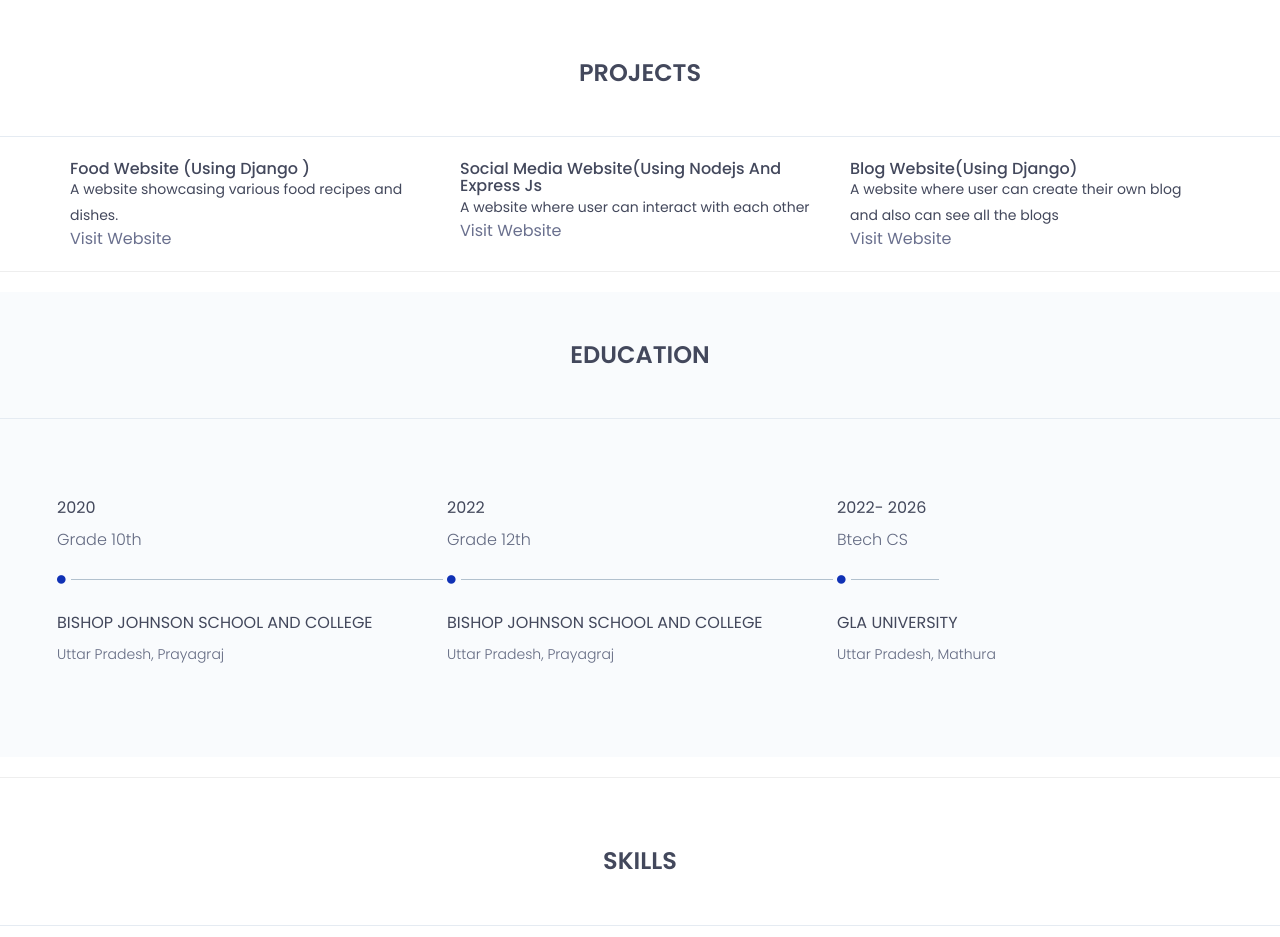
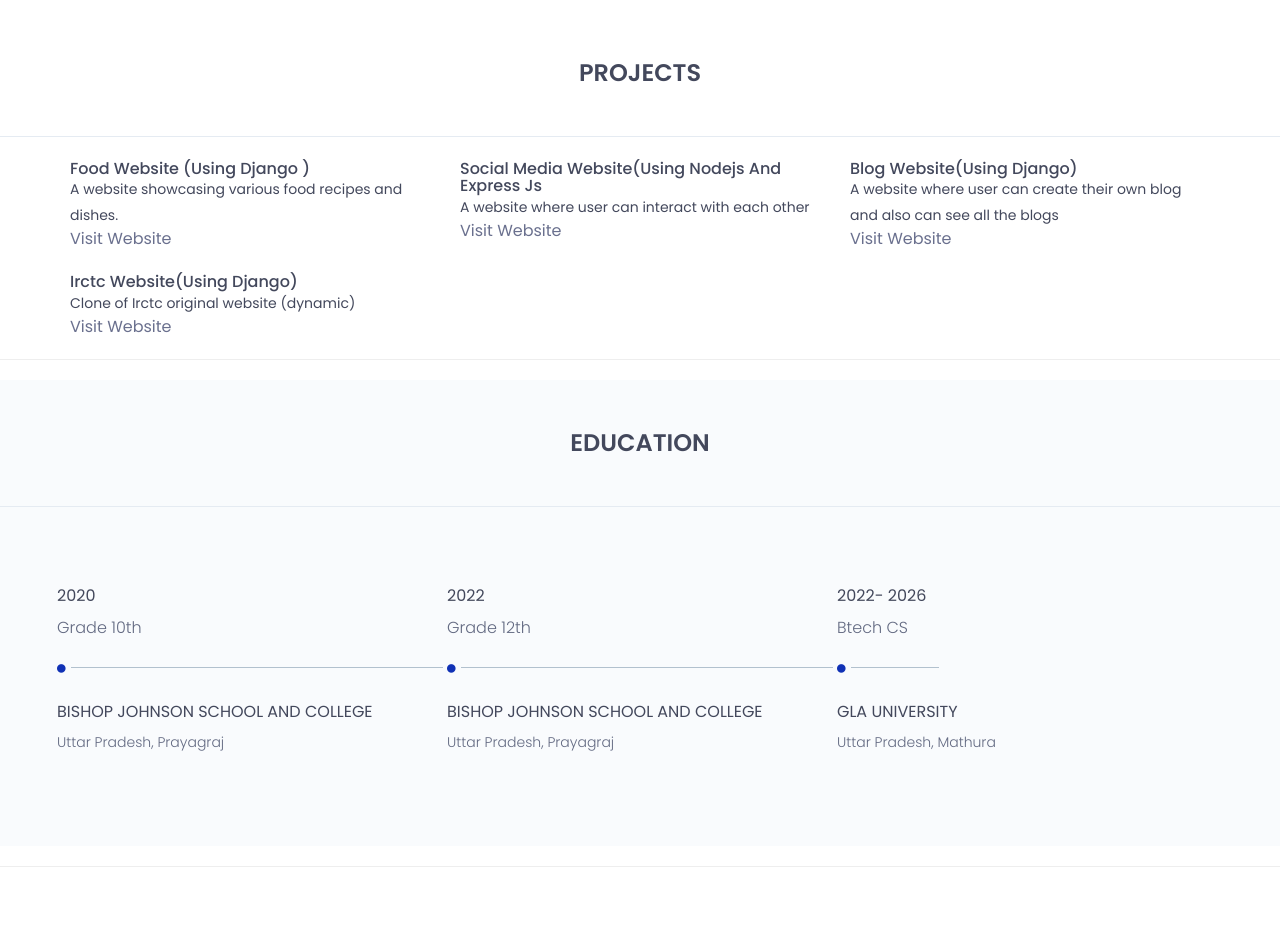
Before and after one commit to Akshat-Srivastava2004/Portfolio, a plain HTML site: page index.html in a window 1280 px wide. Shown: the part 1720-2657 px from the top of the page. Drawn offline with nearby package versions, Linux system fonts and the light colour scheme.

Commit message:
update project

```diff
--- a/index.html
+++ b/index.html
@@ -223,6 +223,24 @@
 															</div>
 														</div>
 													</div>
+													<div class="container">
+														<div class="projects-content">
+															<div class="row">
+																<div class="col-sm-4">
+																	<div class="single-project">
+																		<div class="project-thumbnail">
+																			<a href="http://akki500.pythonanywhere.com/">
+
+																			</a>
+																		</div>
+																		<div class="project-details">
+																			<h3> Irctc  Website(Using Django)</h3>
+																			<p>Clone of Irctc original website (dynamic)</p>
+																			<a href="http://akki500.pythonanywhere.com/">Visit Website</a>
+																		</div>
+																	</div>
+																</div>
+
 
 
 							<!-- Add more project columns here as needed -->
```
